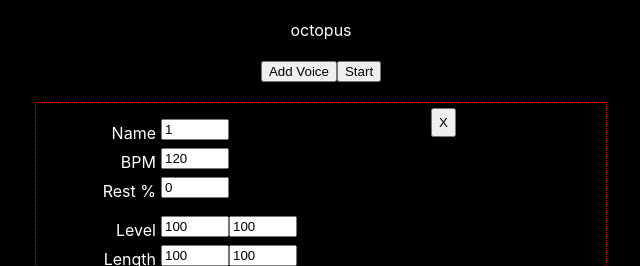
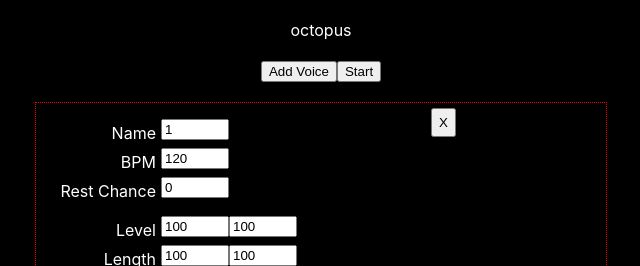
Before and after one commit to CodeKrakken/random-noise-generator, a React (Create React App) app: page / in a window 1280 px wide. Both pictures are taken after a click on the button "Add Voice". Shown: the top 266 px of the page, without its empty margins (319-959 px from the left). Built offline with nearby package versions, Linux system fonts and the light colour scheme.

Commit message:
Fix type error on iterated atomicFields object

```diff
--- a/src/App.tsx
+++ b/src/App.tsx
@@ -37,7 +37,7 @@ function App() {
 
     return {
       isActive        : true,
-      label           : clonedVoice?.label+1          || 1,
+      label           : clonedVoice?.label+1          ||  1,
       nextInterval    : 0,
       bpm             : clonedVoice?.bpm              ??  120,
       minLevel        : clonedVoice?.minLevel         ??  100,
@@ -45,10 +45,10 @@ function App() {
       activeNotes     : clonedVoice?.activeNotes      ??  ['1','3','5','6','8','10','12','13'],
       activeOctaves   : clonedVoice?.activeOctaves    ??  ['4'],
       activeWaveforms : clonedVoice?.activeWaveforms  ??  ['sine'],
-      rest            : clonedVoice?.rest             ??  0,
+      restChance      : clonedVoice?.restChance       ??  0,
       activeIntervals : clonedVoice?.activeIntervals  ??  ['0.5'],
-      minLength   : clonedVoice?.minLength    ??  100,
-      maxLength   : clonedVoice?.maxLength    ??  100,
+      minLength       : clonedVoice?.minLength        ??  100,
+      maxLength       : clonedVoice?.maxLength        ??  100,
       minOffset       : clonedVoice?.minOffset        ??  0,
       maxOffset       : clonedVoice?.maxOffset        ??  0,
       minDetune       : clonedVoice?.minDetune        ??  0,
@@ -239,10 +239,10 @@ function App() {
   }
 
   const isRest = (i: number) => {
-    const chanceOfRest  = +document.querySelector<HTMLInputElement>(`#rest${i}`)?.value!/100
+    const restChance  = +document.querySelector<HTMLInputElement>(`#restChance${i}`)?.value!/100
 
     const diceRoll = Math.random()
-    return diceRoll < chanceOfRest
+    return diceRoll < restChance
   }
 
   const getRangeValue = (key: string, i:number) => {
--- a/src/components/voice/Voice.tsx
+++ b/src/components/voice/Voice.tsx
@@ -18,34 +18,33 @@ export default function Voice(
       title: "Label",
       label: "Name",
       id: `label${i}`,
-      i: i,
-      type: "text",
       value: voice.label,
-      onChange: (e: any) => updateField(e, 'label', voices, i, setVoices)
+      onChange: (e: any) => updateField(e, 'label', voices, i, setVoices),
+      attribs: {}
     },
     bpm: {
       title: "BPM",
       label: "BPM",
       id: `bpm${i}`,
-      i:i,
-      type: "number",
       value: voice.bpm,
       onChange: (e: any) => updateField(e, 'bpm', voices, i, setVoices),
+      attribs: {
         maxLength: 5,
         min: 0,
         max: 60000
+      }
     },
     restChance: {
-      title: 'Rest %',
-      label: 'Rest %',
-      id: `rest${i}`,
-      i:i,
-      type: "number",
-      value: voice.rest,
-      onChange: (e: any) => updateField(e, 'rest', voices, i, setVoices),
+      title: 'Rest Chance',
+      label: 'Rest Chance',
+      id: `restChance${i}`,
+      value: voice.restChance,
+      onChange: (e: any) => updateField(e, 'restChance', voices, i, setVoices),
+      attribs: {
         min: 0,
         max: 100,
         maxLength: 3
+      }
     }
   }
 
@@ -53,11 +52,18 @@ export default function Voice(
     atomicFields: <>
       <div className="column">
         {
-          Object.keys(atomicFields).map(field =>
+          (Object.keys(atomicFields) as Array<keyof typeof atomicFields>).map(field =>
             <div className="row">
               <Input
                 className= "textbox"
-                {...atomicFields[field as AtomicField]}
+                i={i}
+                type="number"
+                title={atomicFields[field as AtomicField].title}
+                label={atomicFields[field as AtomicField].label}
+                id={`${field}${i}`}
+                value={voice[field as Atom]}
+                onChange= {(e: any) => updateField(e, field as AtomicField, voices, i, setVoices)}
+                {...atomicFields[field].attribs}
               />
             </div>
           )
@@ -97,7 +103,7 @@ export default function Voice(
               <div className="row">
                 <div className="label">{checkboxGroup}</div>
                 {
-                  checkboxGroups[checkboxGroup as CheckboxGroup].map((checkbox: string, j: number) => {
+                  checkboxGroups[checkboxGroup as CheckboxGroup].map((checkbox: string) => {
                     return <Input
                       className= {`${checkboxGroup}${i}`}
                       title= {checkbox}
--- a/src/components/voice/functions.tsx
+++ b/src/components/voice/functions.tsx
@@ -1,8 +1,8 @@
-import { Compound, Atom, voice } from "../../types/voice"
+import { Compound, Atom, voice, AtomicField } from "../../types/voice"
 
 export const updateField = (
   e: any,
-  attribute: Atom,
+  attribute: Atom | AtomicField,
   voices: voice[],
   i: number,
   callback: Function
--- a/src/types/voice.tsx
+++ b/src/types/voice.tsx
@@ -12,7 +12,7 @@ export type voice = {
   activeNotes     : string[]
   activeOctaves   : string[]
   activeWaveforms : string[]
-  rest            : number
+  restChance      : number
   activeIntervals : string[]
   minLength       : number
   maxLength       : number
@@ -43,7 +43,7 @@ type Range = typeof ranges[number]
 export type Atom =
   'label'
 | 'bpm'
-| 'rest'
+| 'restChance'
 | `min${Range}`
 | `max${Range}`
 
```
Also changed, not shown: 2 other files (tests, documents, lock files or other folders). Lines whose indentation alone changed are shown as unchanged.
